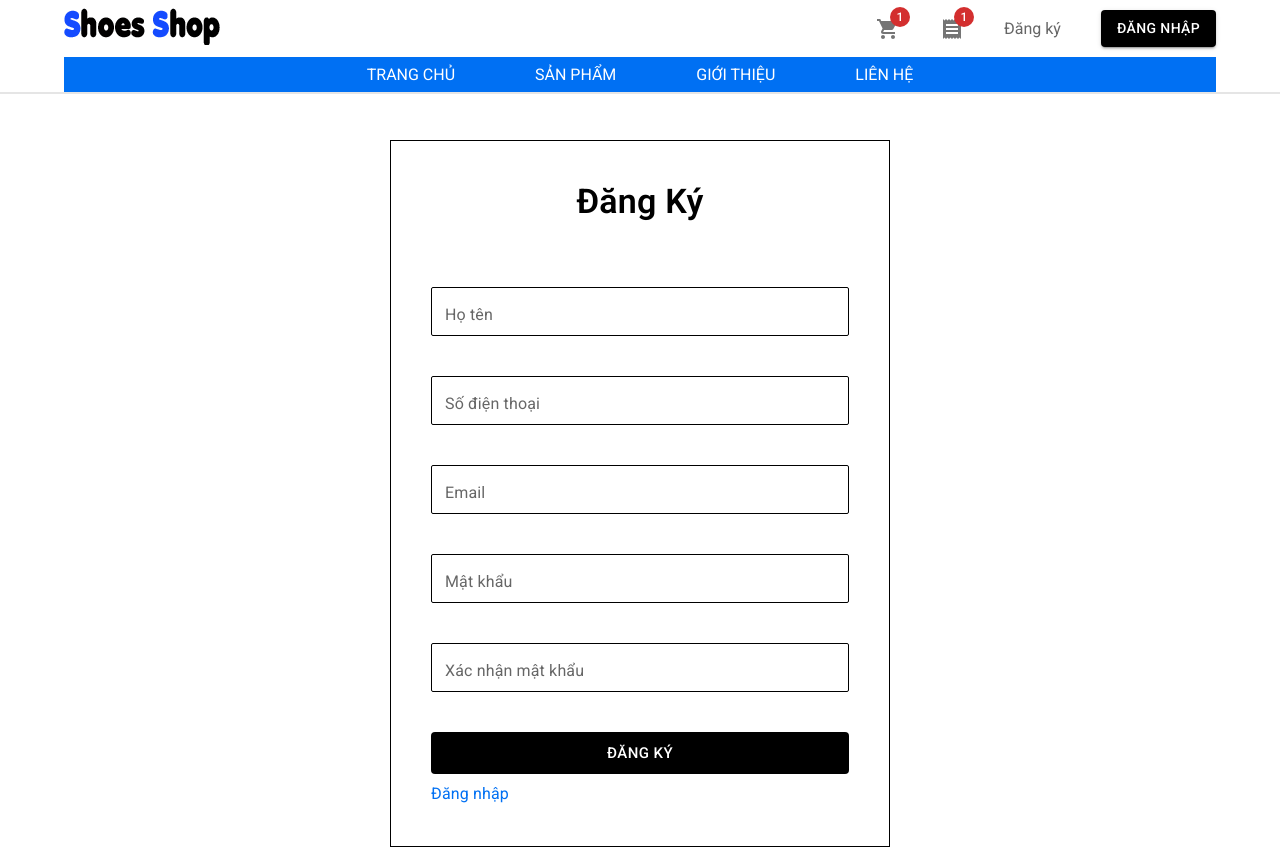
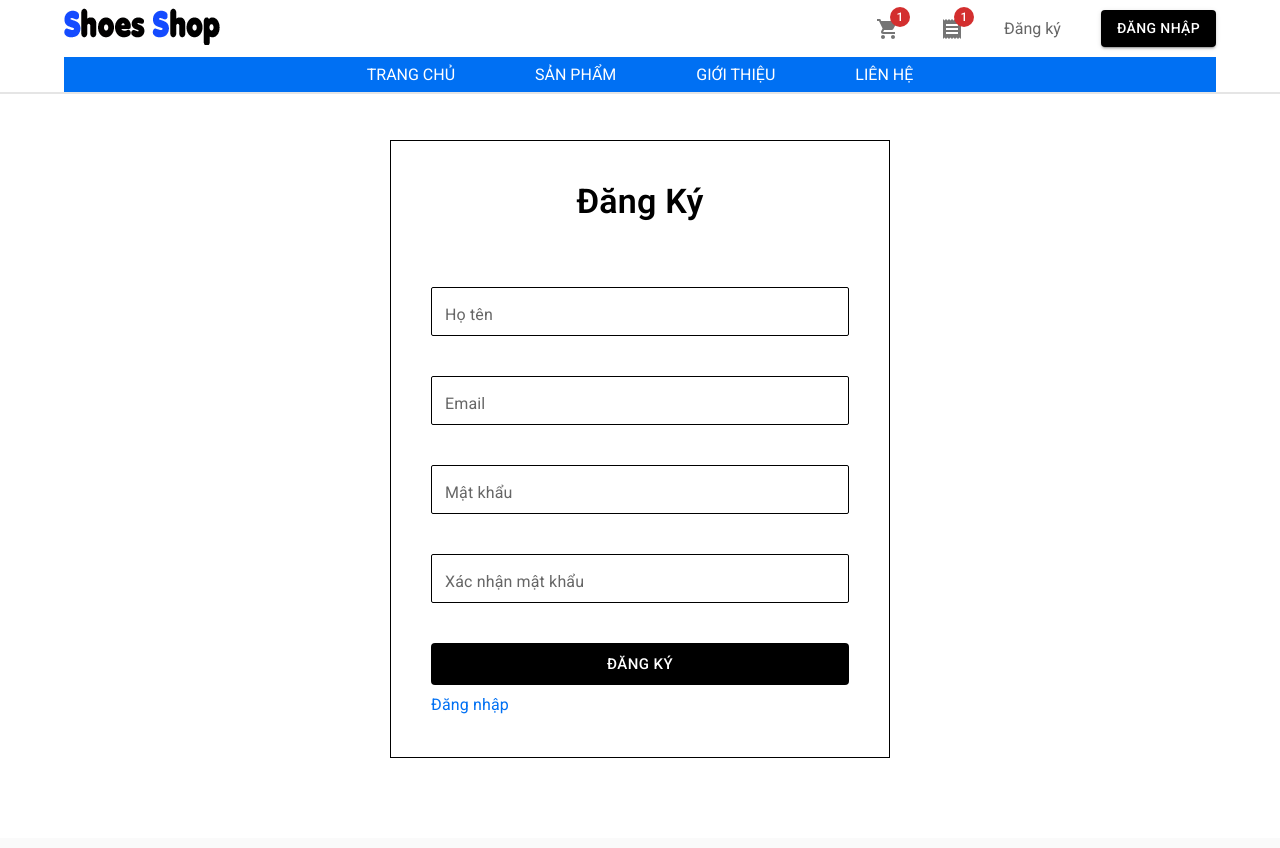
Before and after one commit to loinvl/shoes-shop-frontend, a Next.js app: page /auth/register in a window 1280 px wide. Shown: the top 848 px of the page. Built offline with nearby package versions, Linux system fonts and the light colour scheme.

Commit message:
validate auth forms

```diff
--- a/api/axiosClient.js
+++ b/api/axiosClient.js
@@ -32,11 +32,11 @@ axiosClient.interceptors.response.use(
   (error) => {
     // Handle errors
     console.log(error);
+
     if(error.response && error.response.data){
       return error.response.data;
     }
 
-    console.log(error);
     return {
       success: false,
       message: "Response is not data",
--- a/components/StyledTypography.jsx
+++ b/components/StyledTypography.jsx
@@ -18,5 +18,10 @@ const SecondaryHeading = styled(Typography)({
     }
 })
 
+const ErrorText = styled(Typography)({
+    color: styleColors.red,
+    fontSize: "0.8em"
+})
+
 export default Typography;
-export {PrimaryHeading, SecondaryHeading};
+export {PrimaryHeading, SecondaryHeading, ErrorText};
--- a/package.json
+++ b/package.json
@@ -20,6 +20,7 @@
     "query-string": "^8.1.0",
     "react": "18.2.0",
     "react-dom": "18.2.0",
+    "react-hook-form": "^7.43.9",
     "react-material-ui-carousel": "^3.4.2"
   }
 }
--- a/pages/auth/register.jsx
+++ b/pages/auth/register.jsx
@@ -1,29 +1,102 @@
 import CustomLink from "@/components/CustomLink";
 import { PrimaryButton } from "@/components/StyledButton";
 import { PrimaryInput } from "@/components/StyledTextField";
+import { ErrorText } from "@/components/StyledTypography";
 import styleColors from "@/styles/styleColors";
 import { Box, Container, Stack, Typography } from "@mui/material";
+import { useForm } from "react-hook-form";
 
 export default function RegisterPage() {
+  const {
+    register,
+    handleSubmit,
+    watch,
+    formState: { errors },
+  } = useForm();
+
+  const onSubmit = async (data) => {
+    // remove confirmPassword property
+    delete data.confirmPassword;
+
+    // do something
+    console.log(data);
+  };
+
   return (
     <Container>
-      <Box mt={{sm: 5}} mb={10} display="flex" justifyContent="center" alignItems="center">
-        <Box p={{xs: 3, sm: 5}} width={{ xs: "400px", md: "500px" }} border={`1px solid ${styleColors.black}`}>
+      <form onSubmit={handleSubmit(onSubmit)}>
+        <Box mt={{ sm: 5 }} mb={10} display="flex" justifyContent="center" alignItems="center">
+          <Box p={{ xs: 3, sm: 5 }} width={{ xs: "400px", md: "500px" }} border={`1px solid ${styleColors.black}`}>
             <Box>
               <Typography variant="h4" fontWeight="600" textAlign="center">
                 Đăng Ký
               </Typography>
             </Box>
             <Stack mt={8} gap={5}>
-            <PrimaryInput fullWidth label="Họ tên" />
-            <PrimaryInput fullWidth label="Số điện thoại" />
-            <PrimaryInput fullWidth label="Email" />
-            <PrimaryInput fullWidth label="Mật khẩu" type="password" />
-            <PrimaryInput fullWidth label="Xác nhận mật khẩu" type="password" />
+              <Box>
+                <PrimaryInput
+                  name="customerName"
+                  fullWidth
+                  label="Họ tên"
+                  {...register("customerName", {
+                    required: "Không được để trống",
+                    pattern: {
+                      value:
+                        /^[a-zA-ZàÀảẢãÃáÁạẠăĂằẰẳẲẵẴắẮặẶâÂầẦẩẨẫẪấẤậẬbBcCdDđĐeEèÈẻẺẽẼéÉẹẸêÊềỀểỂễỄếẾệỆfFgGhHiIìÌỉỈĩĨíÍịỊjJkKlLmMnNoOòÒỏỎõÕóÓọỌôÔồỒổỔỗỖốỐộỘơƠờỜởỞỡỠớỚợỢpPqQrRsStTuUùÙủỦũŨúÚụỤưƯừỪửỬữỮứỨựỰvVwWxXyYỳỲỷỶỹỸýÝỵỴzZ ,.'-]{0,50}$/i,
+                      message: "Tên gồm các chữ cái việt nam và không quá 50 ký tự",
+                    },
+                  })}
+                />
+                {errors.customerName && <ErrorText>{errors.customerName.message}</ErrorText>}
+              </Box>
+              <Box>
+                <PrimaryInput
+                  name="email"
+                  fullWidth
+                  label="Email"
+                  {...register("email", {
+                    required: "Không được để trống",
+                    pattern: {
+                      value: /^[\w-\.]+@([\w-]+\.)+[\w-]{2,4}$/i,
+                      message: "Định dạng email không hợp lệ",
+                    },
+                  })}
+                />
+                {errors.email && <ErrorText>{errors.email.message}</ErrorText>}
+              </Box>
+              <Box>
+                <PrimaryInput
+                  name="password"
+                  fullWidth
+                  label="Mật khẩu"
+                  type="password"
+                  {...register("password", {
+                    required: "Không được để trống",
+                    pattern: {
+                      value: /^(?=.*[A-Za-z])(?=.*\d)(?=.*[~!@#$%^&*()_+])[A-Za-z\d~!@#$%^&*()_+]{8,}$/,
+                      message: "Mật khẩu gồm ít nhất 1 ký tự đặc biệt, 1 ký tự in hoa, 1 số và từ 8 ký tự trở lên",
+                    },
+                  })}
+                />
+                {errors.password && <ErrorText>{errors.password.message}</ErrorText>}
+              </Box>
+              <Box>
+                <PrimaryInput
+                  name="confirmPassword"
+                  fullWidth
+                  label="Xác nhận mật khẩu"
+                  type="password"
+                  {...register("confirmPassword", {
+                    required: "Không được để trống",
+                    validate: (confirmPassword) => confirmPassword === watch("password") || "Mật khẩu không khớp",
+                  })}
+                />
+                {errors.confirmPassword && <ErrorText>{errors.confirmPassword.message}</ErrorText>}
+              </Box>
             </Stack>
 
             <Box mt={5}>
-            <PrimaryButton size="large" fullWidth>
+              <PrimaryButton size="large" fullWidth type="submit">
                 Đăng Ký
               </PrimaryButton>
             </Box>
@@ -34,6 +107,7 @@ export default function RegisterPage() {
             </Box>
           </Box>
         </Box>
+      </form>
     </Container>
   );
 }
--- a/pages/shoes-model/[shoesModelID].jsx
+++ b/pages/shoes-model/[shoesModelID].jsx
@@ -1,4 +1,4 @@
-import rateAPI from "@/api/rateAPi";
+import rateAPI from "@/api/rateAPI";
 import shoesModelAPI from "@/api/shoesModelAPI";
 import ShoesModelDesciption from "@/components/shoes-model/ShoesModelDescription";
 import ShoesModelImageShow from "@/components/shoes-model/ShoesModelImageShow";
```
Also changed, not shown: api/authAPI.js (added, +12 -0 lines), pages/auth/forgot-password.jsx (+33 -5 lines), pages/auth/login.jsx (+73 -5 lines), pages/auth/reset-password.jsx (+48 -4 lines), 1 other file (tests, documents, lock files or other folders). Lines whose indentation alone changed are shown as unchanged.
